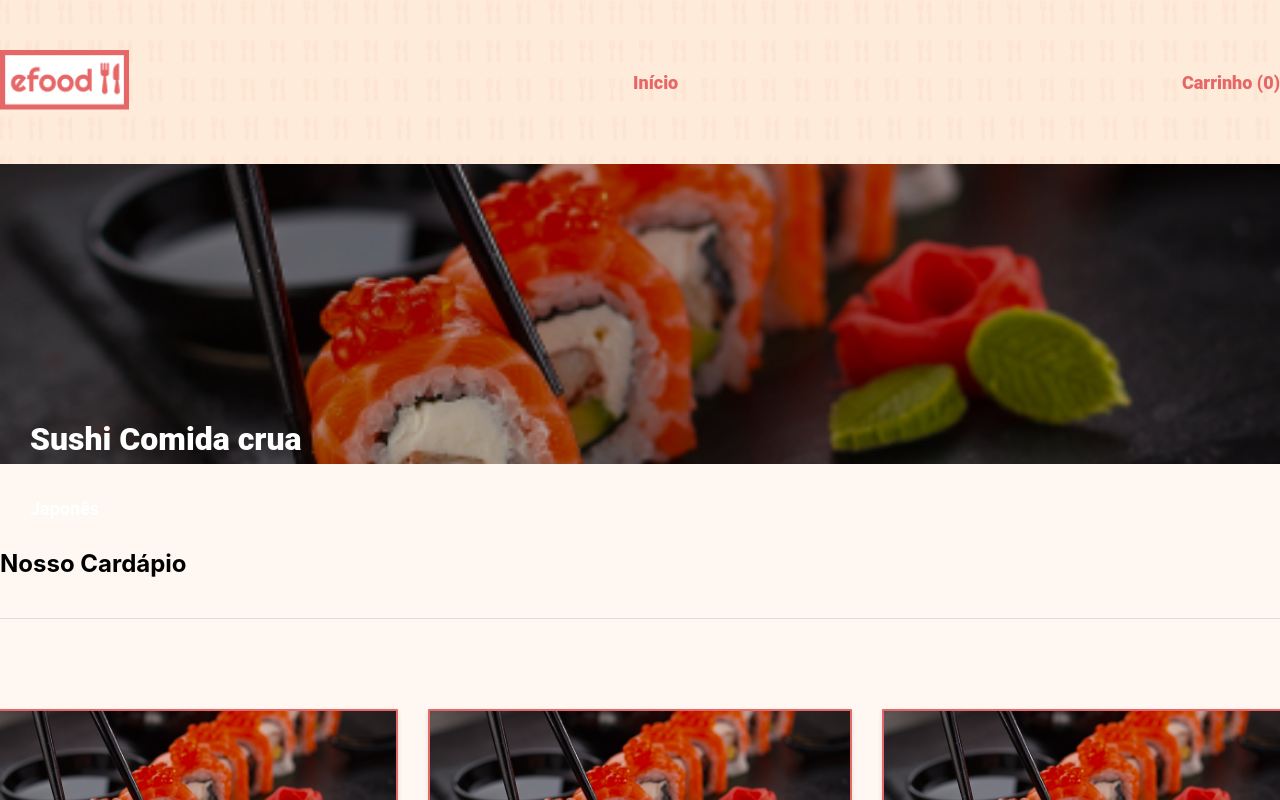
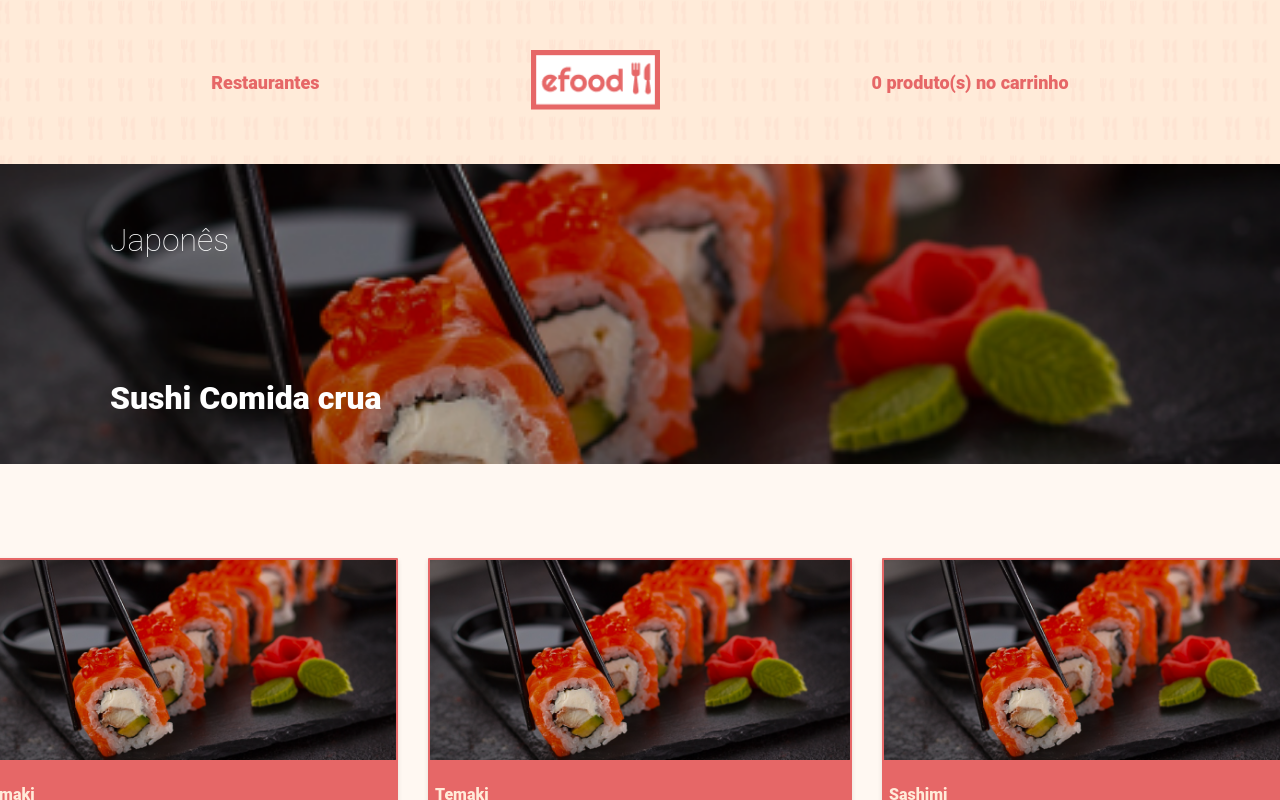
Before and after one commit to ceciliaporcidonio/projeto6, a React (Create React App) app: page /restaurant/1 in a window 1280 px wide. Shown: the top 800 px of the page. Built offline with nearby package versions, Linux system fonts and the light colour scheme; the HTML template or start-up script is replaced by a standard one.

Commit message:
projeto6 parte 1 - ajustes

```diff
--- a/src/components/Footer/Footer.styles.js
+++ b/src/components/Footer/Footer.styles.js
@@ -52,8 +52,4 @@
   line-height: 9.72px;
   text-align: center;
   margin: 20px;
-
-  @media (max-width: 768px) {
-    font-size: 12px;
-  }
 `;
--- a/src/components/Header/Header.styles.js
+++ b/src/components/Header/Header.styles.js
@@ -7,12 +7,6 @@
   align-items: center;
   padding: 20px;
   background-color: #FFF8F2;
-
-  @media (max-width: 768px) {
-  flex-direction: column;
-  text-align: center;
-  padding: 30px 10px;
-  }
 `;
 
 
--- a/src/components/Product/Product.styles.js
+++ b/src/components/Product/Product.styles.js
@@ -19,10 +19,6 @@
 
   &:hover {
     transform: translateY(-10px);
-  }
-  @media (max-width: 768px) {
-  margin: 10px;
-  height: auto;
   }
 `;
 
--- a/src/pages/RestaurantProfile.jsx
+++ b/src/pages/RestaurantProfile.jsx
@@ -94,26 +94,25 @@
   const { id } = useParams();
   const restaurant = restaurantData[id];
 
+  if (!restaurant) {
+    return <div>Restaurant not found</div>;
+  }
+
   return (
     <ProfileContainer>
       <HeaderContainer>
+        <HeaderLink href="/">Restaurantes</HeaderLink>
         <Link to="/">
           <Logo src={logo} alt="Logo" />
         </Link>
-        <HeaderLink href="/">Início</HeaderLink>
-        <HeaderLink href="/cart">
-          <CartInfo>Carrinho (0)</CartInfo>
-        </HeaderLink>
+        <CartInfo>0 produto(s) no carrinho</CartInfo>
       </HeaderContainer>
       <ProfileBanner>
-        <img src={restaurant.image} alt={`${restaurant.name} Banner`} />
-        <div className="overlay"></div>
+        <img src={restaurant.image} alt={restaurant.name} />
+        <div className="overlay"></div> {/* Esta é a camada com a transparência */}
         <CuisineType>{restaurant.cuisine}</CuisineType>
         <RestaurantName>{restaurant.name}</RestaurantName>
       </ProfileBanner>
-      <RestaurantInfo>
-        <h2>Nosso Cardápio</h2>
-      </RestaurantInfo>
       <Menu>
         {restaurant.menu.map((item, index) => (
           <MenuItem key={index}>
@@ -127,7 +126,6 @@
           </MenuItem>
         ))}
       </Menu>
-      <Footer />
     </ProfileContainer>
   );
 };
--- a/src/pages/RestaurantProfile.styles.js
+++ b/src/pages/RestaurantProfile.styles.js
@@ -1,5 +1,6 @@
+// src/pages/RestaurantProfile.styles.js
 import styled from 'styled-components';
-import bannerImage from '../images/banner.png';
+import bannerImage from '../images/banner.png'; // Certifique-se de que a imagem está no local correto
 
 export const ProfileContainer = styled.div`
   display: flex;
@@ -8,16 +9,12 @@
   min-height: 150vh;
   overflow: hidden;
   background-color: #FFF8F2;
-
-  @media (max-width: 768px) {
-    padding: 0 10px;
-  }
 `;
 
 export const HeaderContainer = styled.div`
   width: 100%;
   display: flex;
-  justify-content: space-between;
+  justify-content: space-evenly;
   align-items: center;
   padding: 50px 20px;
   background-image: url(${bannerImage});
@@ -25,12 +22,6 @@
   background-position: center;
   background-color: #fff8f2;
   color: #fff;
-
-  @media (max-width: 768px) {
-    flex-direction: column;
-    text-align: center;
-    padding: 30px 10px;
-  }
 `;
 
 export const HeaderLink = styled.a`
@@ -39,19 +30,11 @@
   color: #e66767;
   font-weight: 900;
   font-family: 'roboto', sans-serif;
-
-  @media (max-width: 768px) {
-    font-size: 16px;
-  }
 `;
 
 export const Logo = styled.img`
   height: 60px;
   width: auto;
-
-  @media (max-width: 768px) {
-    height: 50px;
-  }
 `;
 
 export const CartInfo = styled.div`
@@ -59,10 +42,6 @@
   color: #e66767;
   font-weight: 900;
   font-family: 'roboto', sans-serif;
-
-  @media (max-width: 768px) {
-    font-size: 16px;
-  }
 `;
 
 export const ProfileBanner = styled.div`
@@ -81,62 +60,41 @@
     left: 0;
     width: 100%;
     height: 300px;
-    top: 0;
+    top: 0px;
     right: 0;
     bottom: 0;
-    background: rgba(0, 0, 0, 0.2);
+    background: rgba(0, 0, 0, 0.2); /* Camada escura e transparente */
   }
 
   & > div {
     position: relative;
     z-index: 1;
   }
+`;
 
-  @media (max-width: 768px) {
-    img {
-      height: 200px;
-    }
-
-    .overlay {
-      height: 200px;
-    }
-  }
+export const CuisineType = styled.h2`
+  position: absolute;
+  top: 20px;
+  left: 100px;
+  padding: 10px;
+  font-size: 32px;
+  color: #fff;
+  font-weight: 100;
+  font-family: 'roboto', sans-serif;
+  z-index: 2; /* Certifique-se de que o z-index é maior que a camada de transparência */
+  text-align: left;
 `;
 
 export const RestaurantName = styled.h1`
   position: absolute;
   bottom: 20px;
-  left: 20px;
+  left: 100px;
   padding: 10px;
   font-size: 32px;
   color: #fff;
   font-weight: 900;
   font-family: 'roboto', sans-serif;
-  z-index: 2;
-
-  @media (max-width: 768px) {
-    font-size: 24px;
-    bottom: 10px;
-    left: 10px;
-  }
-`;
-
-export const CuisineType = styled.div`
-  position: absolute;
-  top: 20px;
-  left: 20px;
-  padding: 10px;
-  font-size: 18px;
-  color: #fff;
-  font-weight: 700;
-  font-family: 'roboto', sans-serif;
-  z-index: 2;
-
-  @media (max-width: 768px) {
-    font-size: 16px;
-    top: 10px;
-    left: 10px;
-  }
+  z-index: 2; /* Certifique-se de que o z-index é maior que a camada de transparência */
 `;
 
 export const RestaurantInfo = styled.div`
@@ -147,11 +105,6 @@
   display: flex;
   justify-content: space-between;
   align-items: center;
-
-  @media (max-width: 768px) {
-    flex-direction: column;
-    text-align: center;
-  }
 `;
 
 export const Menu = styled.div`
@@ -162,18 +115,6 @@
   margin-bottom: 70px;
   font-family: 'roboto', sans-serif;
   background-color: #FFF8F2;
-
-  @media (max-width: 1024px) {
-    grid-template-columns: repeat(2, 1fr);
-    gap: 20px;
-  }
-
-  @media (max-width: 768px) {
-    grid-template-columns: 1fr;
-    gap: 20px;
-    margin-top: 30px;
-    margin-bottom: 30px;
-  }
 `;
 
 export const MenuItem = styled.div`
@@ -232,15 +173,6 @@
       &:hover {
         background-color: #fff8e3;
       }
-
-      @media (max-width: 768px) {
-        padding: 8px 60px;
-      }
     }
   }
-
-  @media (max-width: 768px) {
-    width: 100%;
-    height: auto;
-  }
 `;
```
